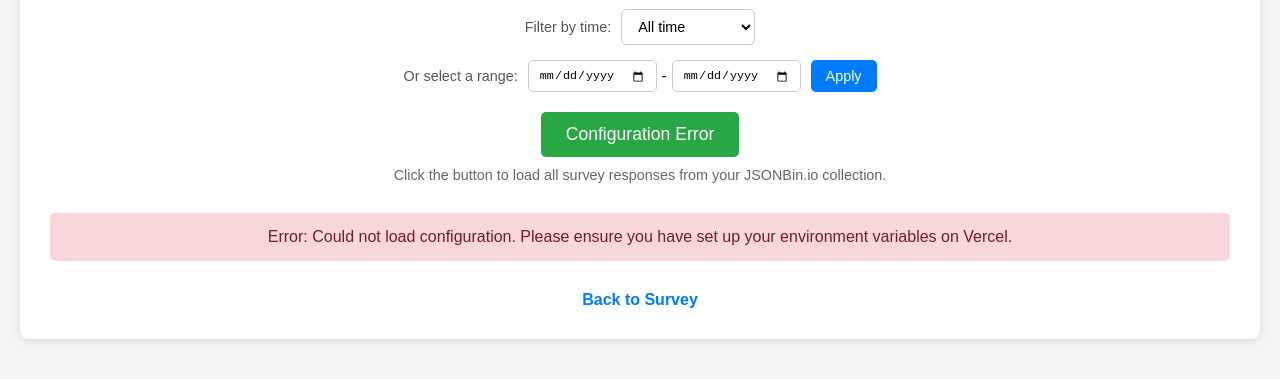
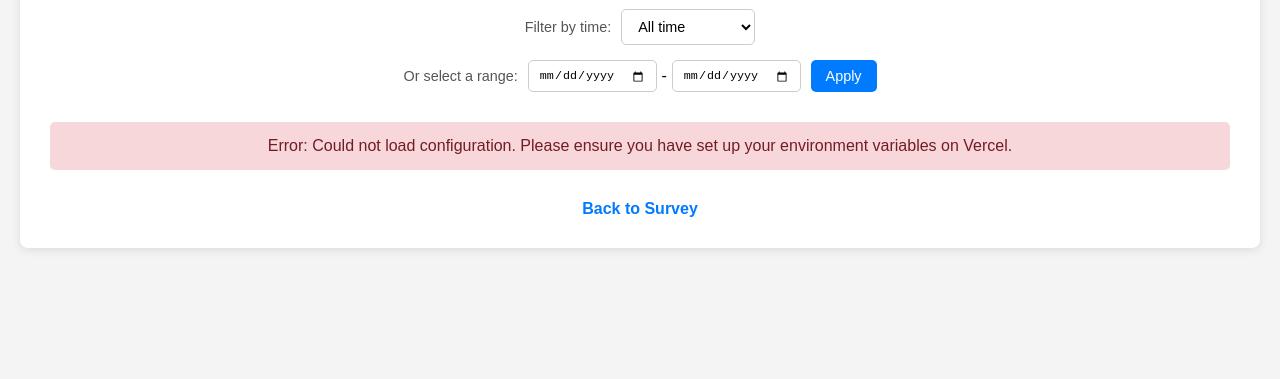
Before and after one commit to Katamorphic-Consulting/katamorphic-consulting.github.io, a plain HTML site: page aiSurvey/results.html in a window 1280 px wide. Shown: the part 129-508 px from the top of the page. Drawn offline with Linux system fonts and the light colour scheme; no server answers.

Commit message:
instant load

```diff
--- a/aiSurvey/results.html
+++ b/aiSurvey/results.html
@@ -26,8 +26,6 @@
                 <input type="date" id="endDate">
                 <button id="applyDateRangeBtn">Apply</button>
             </div>
-            <button id="loadResultsBtn">Load Results</button>
-            <p class="instructions">Click the button to load all survey responses from your JSONBin.io collection.</p>
         </div>
         <div id="resultsContainer">
             <!-- Results will be loaded here -->
--- a/aiSurvey/results.script.js
+++ b/aiSurvey/results.script.js
@@ -319,7 +319,6 @@ const questions = [
 ];
 
 document.addEventListener('DOMContentLoaded', async () => {
-    const loadResultsBtn = document.getElementById('loadResultsBtn');
     const resultsContainer = document.getElementById('resultsContainer');
     const loadingMessage = document.getElementById('loadingMessage');
     const errorMessage = document.getElementById('errorMessage');
@@ -339,8 +338,6 @@ document.addEventListener('DOMContentLoaded', async () => {
         jsonbinConfig = await configResponse.json();
     } catch (error) {
         showError(`Error: ${error.message} Please ensure you have set up your environment variables on Vercel.`);
-        loadResultsBtn.disabled = true;
-        loadResultsBtn.textContent = 'Configuration Error';
         return; // Stop execution if config fails
     }
 
@@ -524,7 +521,6 @@ document.addEventListener('DOMContentLoaded', async () => {
         errorMessage.style.display = 'block';
     }
 
-    loadResultsBtn.addEventListener('click', fetchResults);
     timeRange.addEventListener('change', () => {
         startDate.value = '';
         endDate.value = '';
@@ -534,4 +530,6 @@ document.addEventListener('DOMContentLoaded', async () => {
         timeRange.value = 'all';
         filterAndRenderResults();
     });
+
+    fetchResults(); // Load results automatically on page load
 });
```
